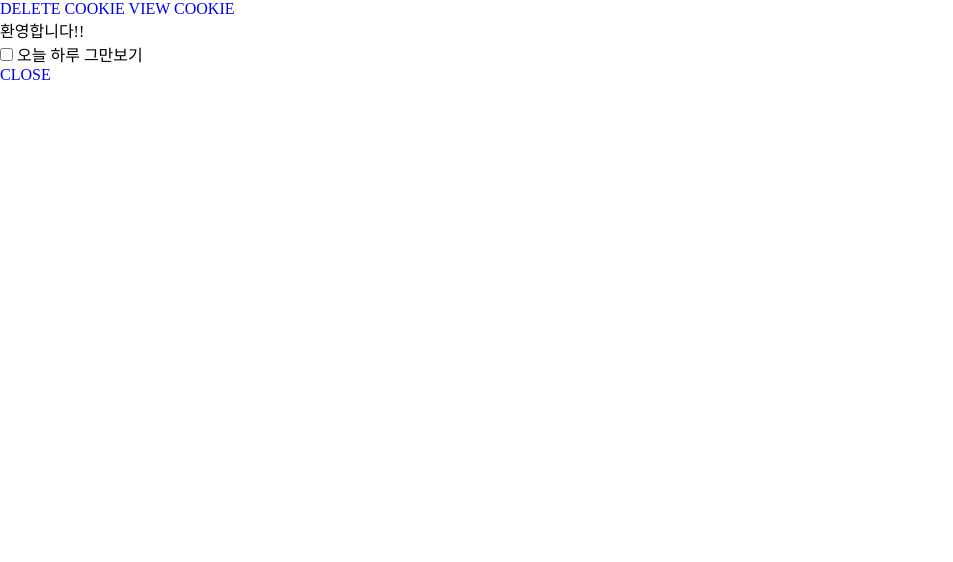
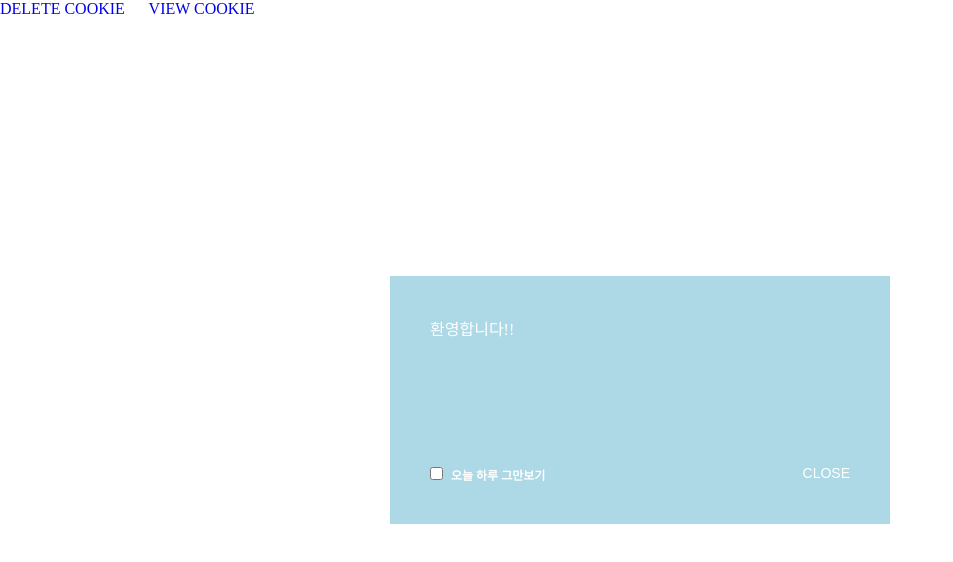
Before and after one commit to mijeong96/swiper, a plain HTML site: page index.html in a window 1280 px wide. Shown: the whole page, without its empty margins (0-953 px from the left). Drawn offline with nearby package versions, Linux system fonts and the light colour scheme.

Commit message:
1. scss 완성

```diff
--- a/scss/style.scss
+++ b/scss/style.scss
@@ -1,2 +1,44 @@
 @charset 'utf-8';
 @import 'reset.scss';
+
+body>a {
+    margin-right: 20px;
+}
+
+#popup {
+    width: 500px;
+    background: lightblue;
+    padding: 40px;
+    color: #fff;
+    position: absolute;
+    top: 50%;
+    left: 50%;
+    transform: translate(-50%,-50%);
+
+    .content{
+        width: 100%;
+        min-height: 150px;
+    }
+
+    &::after {
+        content:'';
+        display: block;
+        clear: both;
+    }
+
+    .wrap {
+        float: left;
+
+        label {
+            font: bold 12px/1 "맑은 고딕";
+            color: #fff;
+            margin-left: 4px;
+        }
+    }
+
+    .close {
+        float: right;
+        font: 14px/1 'arial';
+        color: #fff;
+    }
+}
```
Also changed, not shown: css/style.css, 1 other file.
